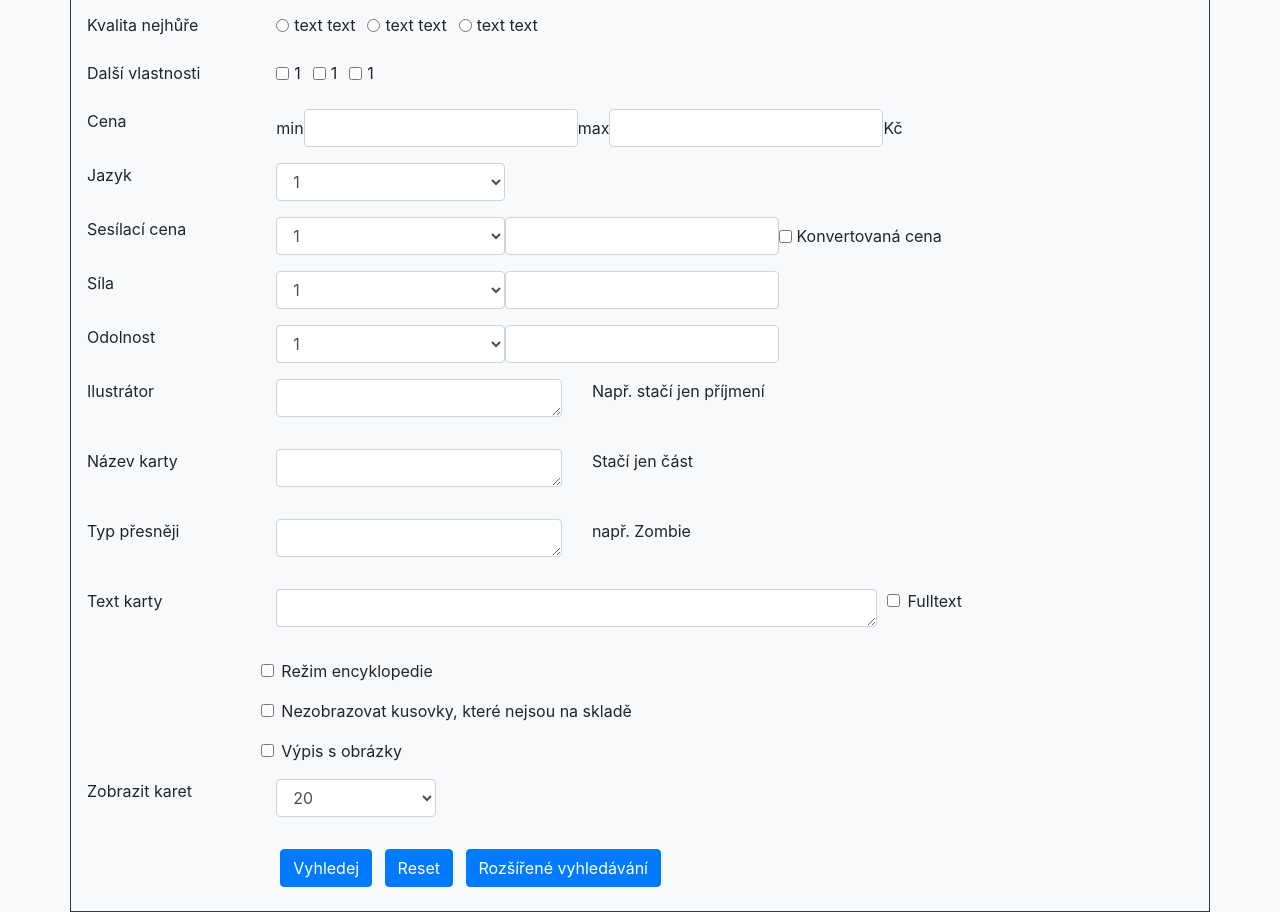
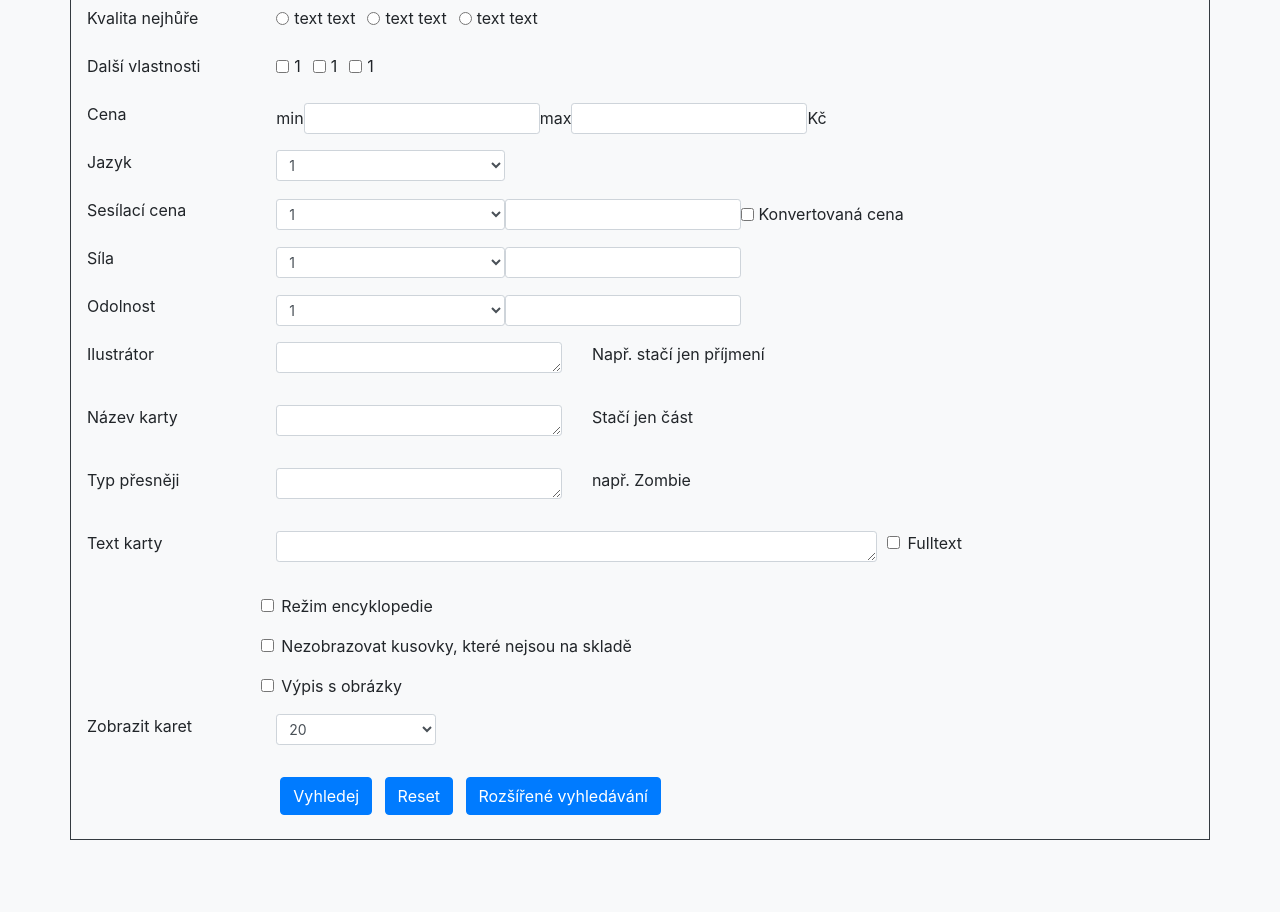
Before and after one commit to katerinafaustenova/mysticshop, a website: page indexRozsireneVyhledavani.html in a window 1280 px wide. Shown: the part 486-1398 px from the top of the page. After the commit the page ends 1326 px from the top, so only its background shows below. Drawn offline with nearby package versions, Linux system fonts and the light colour scheme.

Commit message:
smaller form na rozsirene vyhledavani

```diff
--- a/indexRozsireneVyhledavani.html
+++ b/indexRozsireneVyhledavani.html
@@ -41,7 +41,7 @@
               <div class="col-10">
                 <div class="row">
               <div class="form-group col-6">
-                <select class="form-control" id="exampleFormControlSelect1">
+                <select class="form-control form-control-sm" id="exampleFormControlSelect1">
                   <option>1</option>
                   <option>2</option>
                   <option>3</option>
@@ -701,9 +701,9 @@
               </div>
               <div class="col-10 form-inline">
                   <label for="inputZip">min</label>
-                  <input type="text" class="form-control" id="inputZip">
+                  <input type="text" class="form-control form-control-sm" id="inputZip">
                   <label for="inputZip">max</label>
-                  <input type="text" class="form-control" id="inputZip">
+                  <input type="text" class="form-control form-control-sm" id="inputZip">
                   <label>Kč</label>
               </div>
             </div>
@@ -712,7 +712,7 @@
                 <label for="exampleFormControlSelect1">Jazyk</label>
               </div>
               <div class="col-10">
-                <select class="form-control w-25" id="exampleFormControlSelect1">
+                <select class="form-control form-control-sm w-25" id="exampleFormControlSelect1">
                   <option>1</option>
                   <option>2</option>
                   <option>3</option>
@@ -726,12 +726,12 @@
                 <label for="exampleFormControlSelect1">Sesílací cena</label>
               </div>
               <div class="col-10 form-inline"">
-                <select class="form-control w-25" id="exampleFormControlSelect1">
+                <select class="form-control form-control-sm w-25" id="exampleFormControlSelect1">
                   <option>1</option>
                   <option>2</option>
                   <option>3</option>
                 </select>
-                <input type="text" class="form-control" id="inputZip">
+                <input type="text" class="form-control form-control-sm" id="inputZip">
                 <input class="form-check-input" type="checkbox" id="inlineCheckbox1" value="option1">
                 <label class="form-check-label" for="inlineCheckbox1">Konvertovaná cena</label>
               </div>
@@ -741,12 +741,12 @@
                 <label for="exampleFormControlSelect1">Síla</label>
               </div>
               <div class="col-10 form-inline"">
-                <select class="form-control w-25" id="exampleFormControlSelect1">
+                <select class="form-control form-control-sm w-25" id="exampleFormControlSelect1">
                   <option>1</option>
                   <option>2</option>
                   <option>3</option>
                 </select>
-                <input type="text" class="form-control" id="inputZip">
+                <input type="text" class="form-control form-control-sm" id="inputZip">
               </div>
             </div>
             <div class="row py-2">
@@ -754,12 +754,12 @@
                 <label for="exampleFormControlSelect1">Odolnost</label>
               </div>
               <div class="col-10 form-inline"">
-                <select class="form-control w-25" id="exampleFormControlSelect1">
+                <select class="form-control form-control-sm w-25" id="exampleFormControlSelect1">
                   <option>1</option>
                   <option>2</option>
                   <option>3</option>
                 </select>
-                <input type="text" class="form-control" id="inputZip">
+                <input type="text" class="form-control form-control-sm" id="inputZip">
               </div>
             </div>
             <div class="row py-2">
@@ -770,7 +770,7 @@
                 <div class="row">
                   <div class="form-group col-4">
                     <textarea
-                    class="form-control"
+                    class="form-control form-control-sm"
                     id="exampleFormControlTextarea1"
                     rows="1"
                     ></textarea>
@@ -789,7 +789,7 @@
                 <div class="row">
                   <div class="form-group col-4">
                     <textarea
-                      class="form-control"
+                      class="form-control form-control-sm"
                       id="exampleFormControlTextarea1"
                       rows="1"
                     ></textarea>
@@ -808,7 +808,7 @@
                 <div class="row">
                   <div class="form-group col-4">
                     <textarea
-                      class="form-control"
+                      class="form-control form-control-sm"
                       id="exampleFormControlTextarea1"
                       rows="1"
                     ></textarea>
@@ -827,7 +827,7 @@
                 <div class="row">
                   <div class="form-group col-8">
                     <textarea
-                      class="form-control"
+                      class="form-control form-control-sm"
                       id="exampleFormControlTextarea1"
                       rows="1"
                     ></textarea>
@@ -886,7 +886,7 @@
                 <label for="exampleFormControlSelect1">Zobrazit karet</label>
               </div>
               <div class="form-group col-2">
-                <select class="form-control" id="exampleFormControlSelect1">
+                <select class="form-control form-control-sm" id="exampleFormControlSelect1">
                   <option>20</option>
                   <option>50</option>
                   <option>100</option>
```
